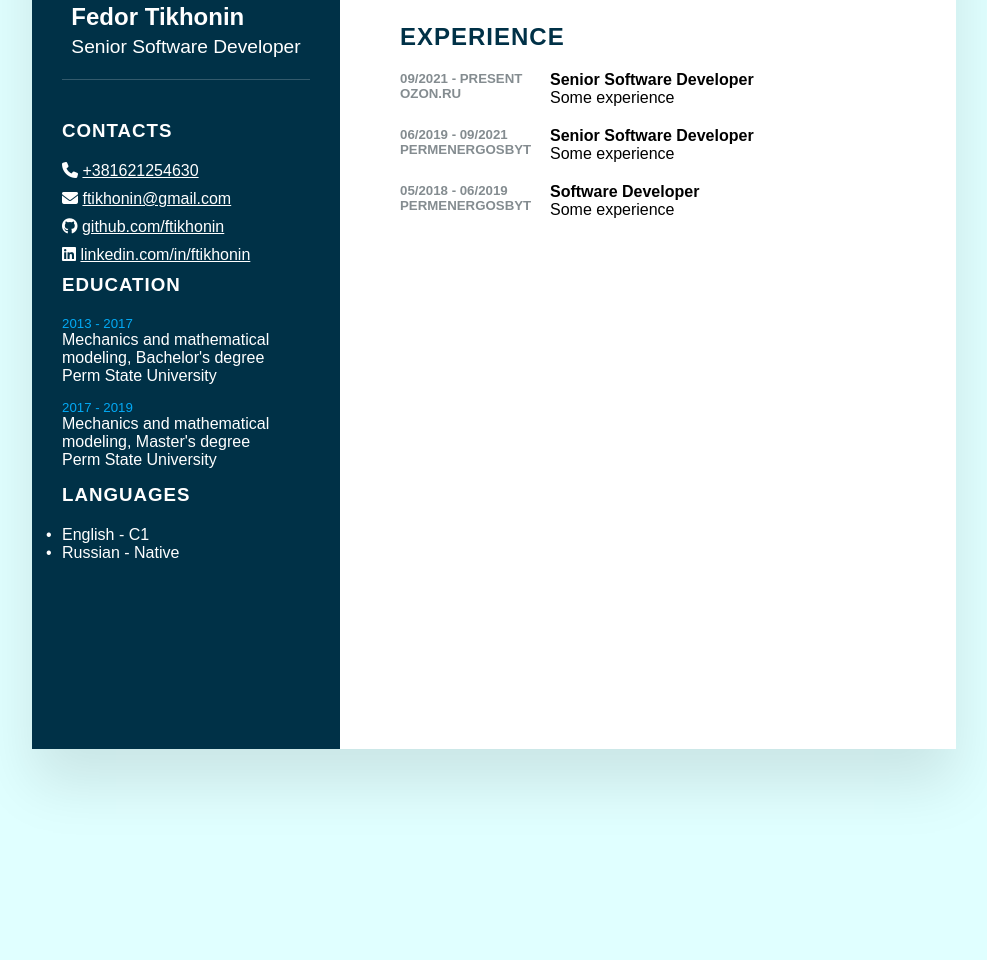
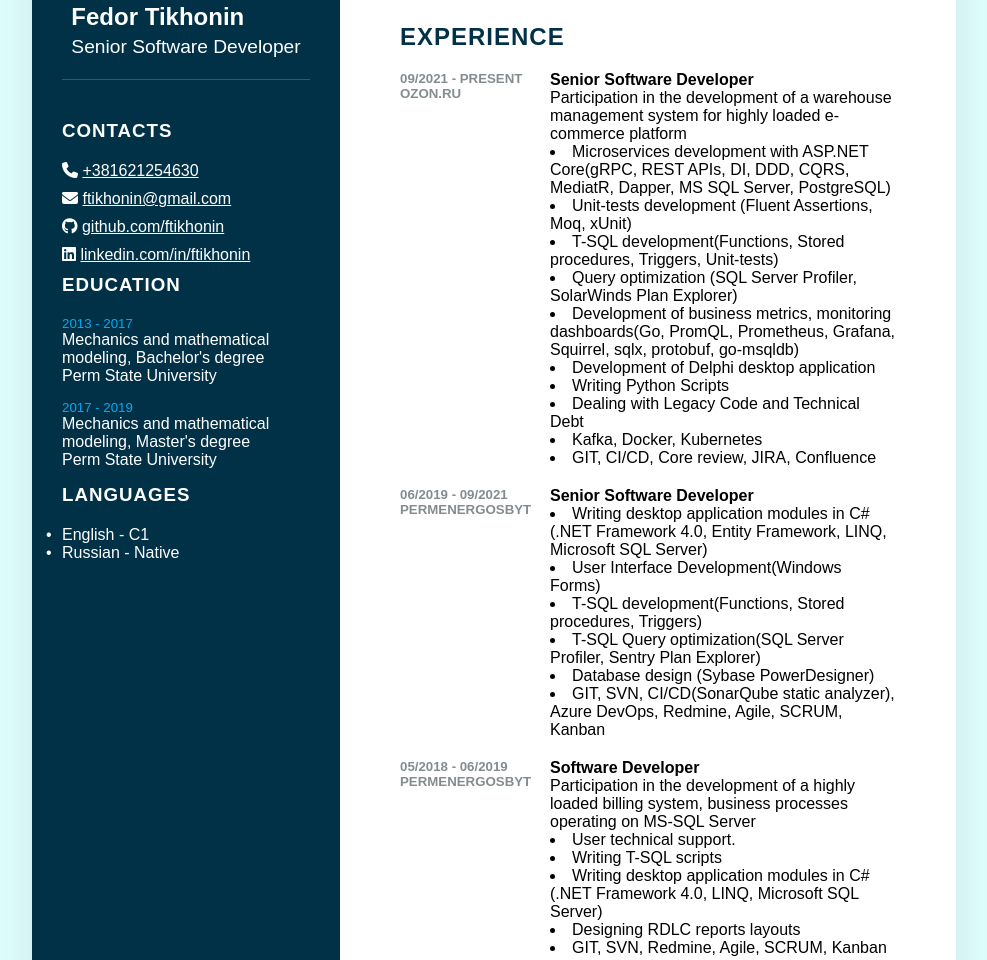
Before and after one commit to ftikhonin/ftikhonin.github.io, a plain HTML site: page index.html in a window 1280 px wide. Shown: the part 429-1389 px from the top of the page, without its empty margins (146-1133 px from the left). Before the commit the page ends 1356 px from the top, so only its background shows below. Drawn offline with Linux system fonts and the light colour scheme; a web font is replaced by a local one.

Commit message:
added experience

```diff
--- a/index.html
+++ b/index.html
@@ -103,7 +103,20 @@
                     </div>
                     <div>
                         <h4>Senior Software Developer</h4>
-                        <p4>Some experience</p4>
+                        <p4>Participation in the development of a warehouse management system for highly loaded
+                            e-commerce platform</p4>
+                        <li>Microservices development with ASP.NET Core(gRPC, REST APIs, DI, DDD, CQRS, MediatR, Dapper,
+                            MS SQL Server, PostgreSQL)</li>
+                        <li>Unit-tests development (Fluent Assertions, Moq, xUnit)</li>
+                        <li>T-SQL development(Functions, Stored procedures, Triggers, Unit-tests)</li>
+                        <li>Query optimization (SQL Server Profiler, SolarWinds Plan Explorer)</li>
+                        <li>Development of business metrics, monitoring dashboards(Go, PromQL, Prometheus, Grafana,
+                            Squirrel, sqlx, protobuf, go-msqldb)</li>
+                        <li>Development of Delphi desktop application</li>
+                        <li>Writing Python Scripts</li>
+                        <li>Dealing with Legacy Code and Technical Debt</li>
+                        <li>Kafka, Docker, Kubernetes</li>
+                        <li>GIT, CI/CD, Core review, JIRA, Confluence</li>
                     </div>
                 </div>
                 <div class="box">
@@ -113,7 +126,14 @@
                     </div>
                     <div>
                         <h4>Senior Software Developer</h4>
-                        <p4>Some experience</p4>
+                        <li>Writing desktop application modules in C# (.NET Framework 4.0, Entity Framework, LINQ,
+                            Microsoft SQL Server)</li>
+                        <li>User Interface Development(Windows Forms) </li>
+                        <li>T-SQL development(Functions, Stored procedures, Triggers)</li>
+                        <li>T-SQL Query optimization(SQL Server Profiler, Sentry Plan Explorer)</li>
+                        <li>Database design (Sybase PowerDesigner)</li>
+                        <li>GIT, SVN, CI/CD(SonarQube static analyzer), Azure DevOps, Redmine, Agile, SCRUM, Kanban</li>
+
                     </div>
                 </div>
                 <div class="box">
@@ -123,7 +143,14 @@
                     </div>
                     <div>
                         <h4>Software Developer</h4>
-                        <p4>Some experience</p4>
+                        <p4>Participation in the development of a highly loaded billing system, business processes
+                            operating on MS-SQL Server</p4>
+                        <li>User technical support.</li>
+                        <li>Writing T-SQL scripts</li>
+                        <li>Writing desktop application modules in C# (.NET Framework 4.0, LINQ, Microsoft SQL Server)
+                        </li>
+                        <li>Designing RDLC reports layouts</li>
+                        <li>GIT, SVN, Redmine, Agile, SCRUM, Kanban</li>
                     </div>
                 </div>
             </div>
```
